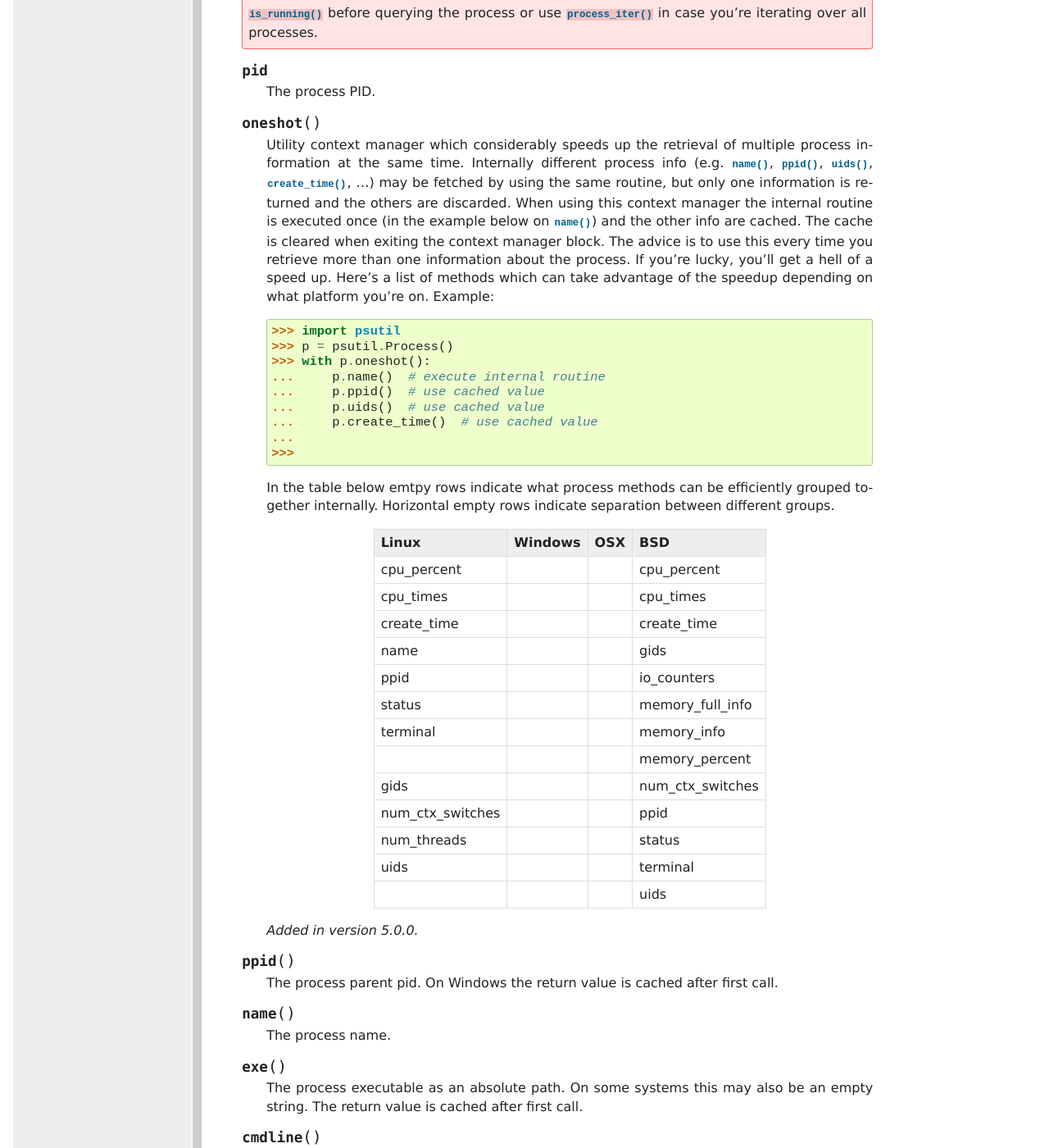
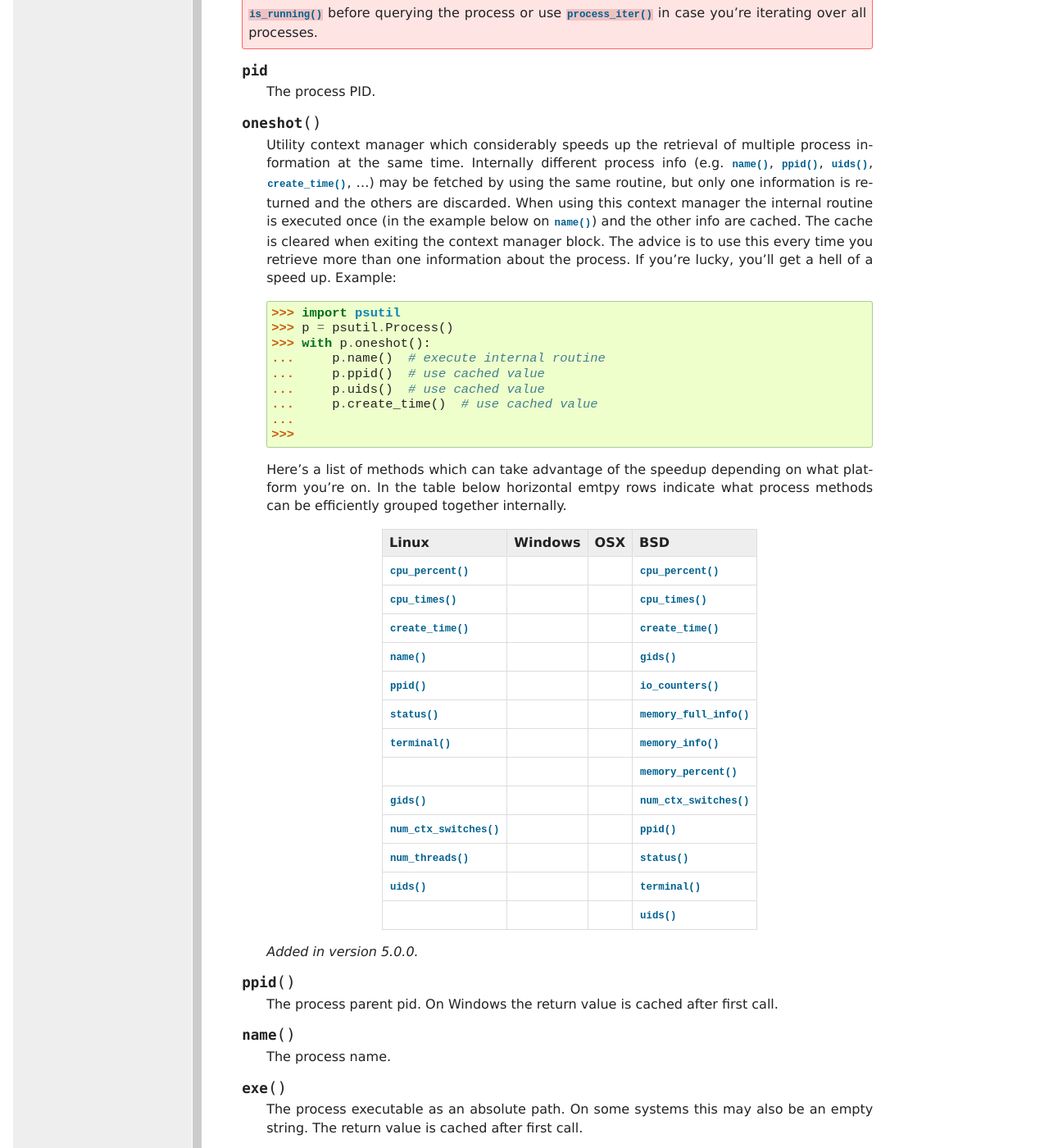
Before and after one commit to giampaolo/psutil, a Sphinx documentation site: the page built from docs/index.rst, in a window 1280 px wide and 1400 px high, scrolled down 11828 px. Shown: the whole window at 82% size. Built offline with Sphinx 7.4.7, drawn with Linux system fonts in a browser that asks for light colours; formulas are drawn with MathJax 3.

Commit message:
update docs

```diff
--- a/docs/index.rst
+++ b/docs/index.rst
@@ -776,39 +774,40 @@ Process class
     ...
     >>>
 
-    In the table below emtpy rows indicate what process methods can be
-    efficiently grouped together internally.
-    Horizontal empty rows indicate separation between different groups.
-
-    +------------------+-------------+-------+------------------+
-    | Linux            | Windows     | OSX   | BSD              |
-    +==================+=============+=======+==================+
-    | cpu_percent      |             |       | cpu_percent      |
-    +------------------+-------------+-------+------------------+
-    | cpu_times        |             |       | cpu_times        |
-    +------------------+-------------+-------+------------------+
-    | create_time      |             |       | create_time      |
-    +------------------+-------------+-------+------------------+
-    | name             |             |       | gids             |
-    +------------------+-------------+-------+------------------+
-    | ppid             |             |       | io_counters      |
-    +------------------+-------------+-------+------------------+
-    | status           |             |       | memory_full_info |
-    +------------------+-------------+-------+------------------+
-    | terminal         |             |       | memory_info      |
-    +------------------+-------------+-------+------------------+
-    |                  |             |       | memory_percent   |
-    +------------------+-------------+-------+------------------+
-    | gids             |             |       | num_ctx_switches |
-    +------------------+-------------+-------+------------------+
-    | num_ctx_switches |             |       | ppid             |
-    +------------------+-------------+-------+------------------+
-    | num_threads      |             |       | status           |
-    +------------------+-------------+-------+------------------+
-    | uids             |             |       | terminal         |
-    +------------------+-------------+-------+------------------+
-    |                  |             |       | uids             |
-    +------------------+-------------+-------+------------------+
+    Here's a list of methods which can take advantage of the speedup depending
+    on what platform you're on.
+    In the table below horizontal emtpy rows indicate what process methods can
+    be efficiently grouped together internally.
+
+    +------------------------------+-------------+-------+------------------------------+
+    | Linux                        | Windows     | OSX   | BSD                          |
+    +==============================+=============+=======+==============================+
+    | :meth:`~Process.cpu_percent` |             |       | :meth:`~Process.cpu_percent` |
+    +------------------------------+-------------+-------+------------------------------+
+    | :meth:`~Process.cpu_times`   |             |       | :meth:`~Process.cpu_times`   |
+    +------------------------------+-------------+-------+------------------------------+
+    | :meth:`create_time`          |             |       | :meth:`create_time`          |
+    +------------------------------+-------------+-------+------------------------------+
+    | :meth:`name`                 |             |       | :meth:`gids`                 |
+    +------------------------------+-------------+-------+------------------------------+
+    | :meth:`ppid`                 |             |       | :meth:`io_counters`          |
+    +------------------------------+-------------+-------+------------------------------+
+    | :meth:`status`               |             |       | :meth:`memory_full_info`     |
+    +------------------------------+-------------+-------+------------------------------+
+    | :meth:`terminal`             |             |       | :meth:`memory_info`          |
+    +------------------------------+-------------+-------+------------------------------+
+    |                              |             |       | :meth:`memory_percent`       |
+    +------------------------------+-------------+-------+------------------------------+
+    | :meth:`gids`                 |             |       | :meth:`num_ctx_switches`     |
+    +------------------------------+-------------+-------+------------------------------+
+    | :meth:`num_ctx_switches`     |             |       | :meth:`ppid`                 |
+    +------------------------------+-------------+-------+------------------------------+
+    | :meth:`num_threads`          |             |       | :meth:`status`               |
+    +------------------------------+-------------+-------+------------------------------+
+    | :meth:`uids`                 |             |       | :meth:`terminal`             |
+    +------------------------------+-------------+-------+------------------------------+
+    |                              |             |       | :meth:`uids`                 |
+    +------------------------------+-------------+-------+------------------------------+
 
     .. versionadded:: 5.0.0
 
```
Also changed, not shown: other parts of docs/index.rst (+0 -2 lines).
